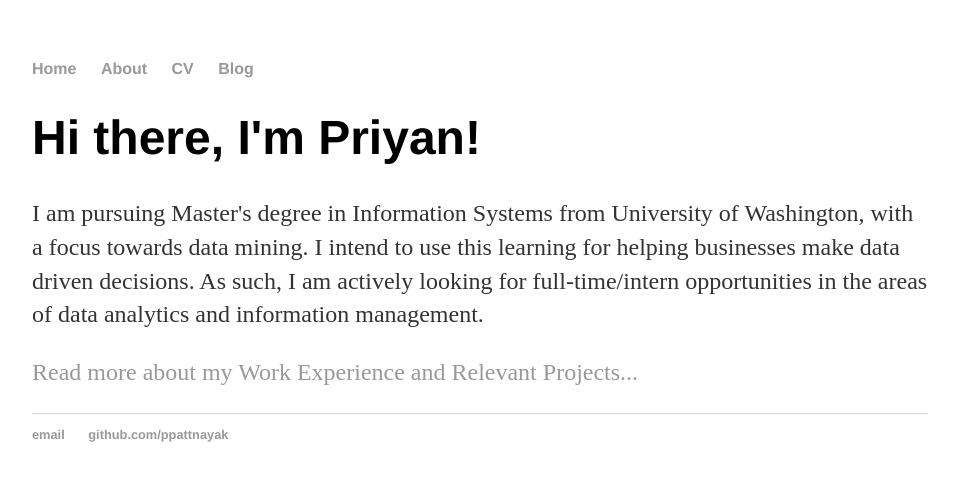
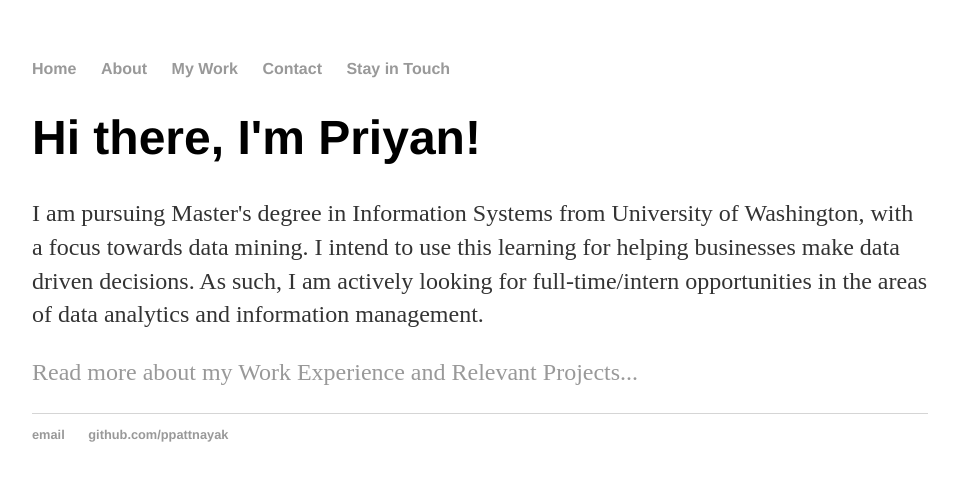
Before and after one commit to ppattnayak/ppattnayak_archive.github.io, a Jekyll site: the page built from index.html, in a window 1280 px wide. Shown: the top 481 px of the page, without its empty margins (160-1118 px from the left). Built offline with Jekyll 4.4.1, drawn with Linux system fonts in a browser that asks for light colours.

Commit message:
Update default.html

```diff
--- a/_layouts/default.html
+++ b/_layouts/default.html
@@ -10,8 +10,9 @@
 	    		<ul>
 	        		<li><a href="/">Home</a></li>
 		        	<li><a href="/about">About</a></li>
-	        		<li><a href="/cv">CV</a></li>
-	        		<li><a href="/blog">Blog</a></li>
+	        		<li><a href="/mywork">My Work</a></li>
+	        		<li><a href="/contact">Contact</a></li>
+				<li><a href="/LinkedIn">Stay in Touch</a></li>
 	    		</ul>
 			</nav>
 			<div class="container">
```
